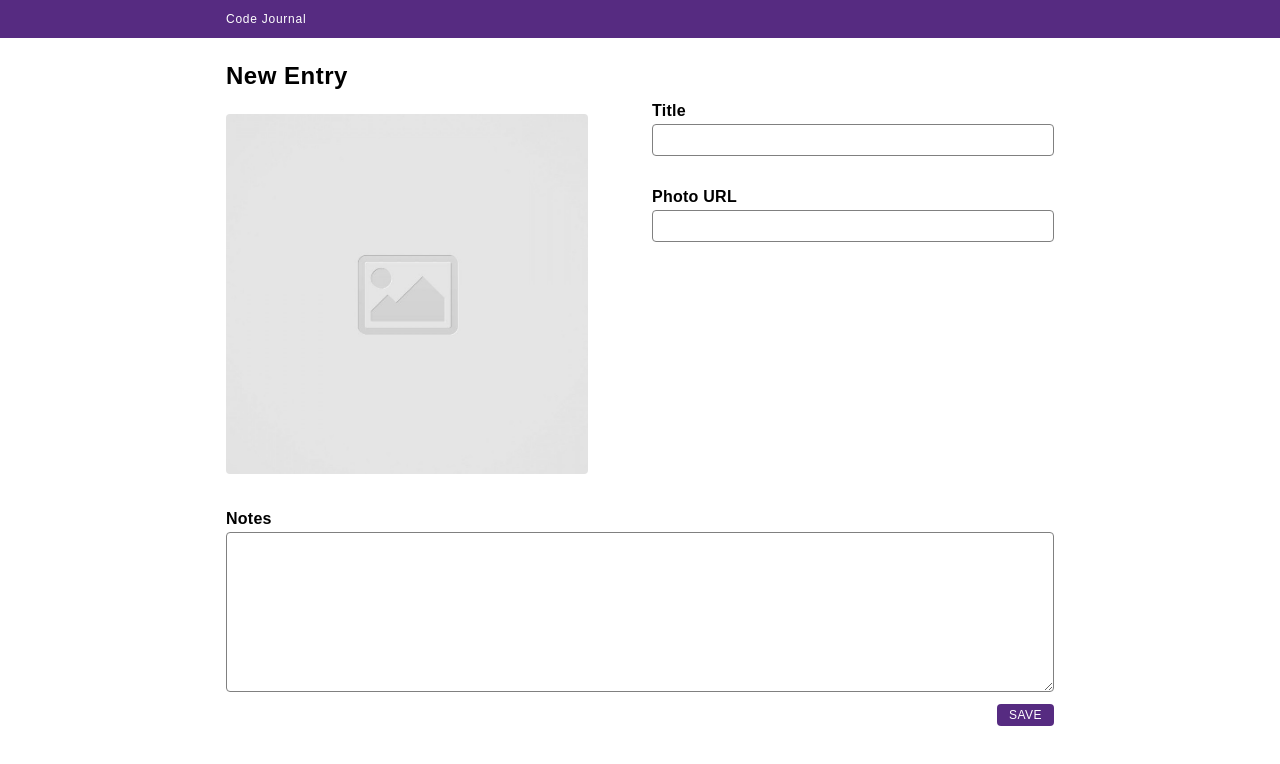
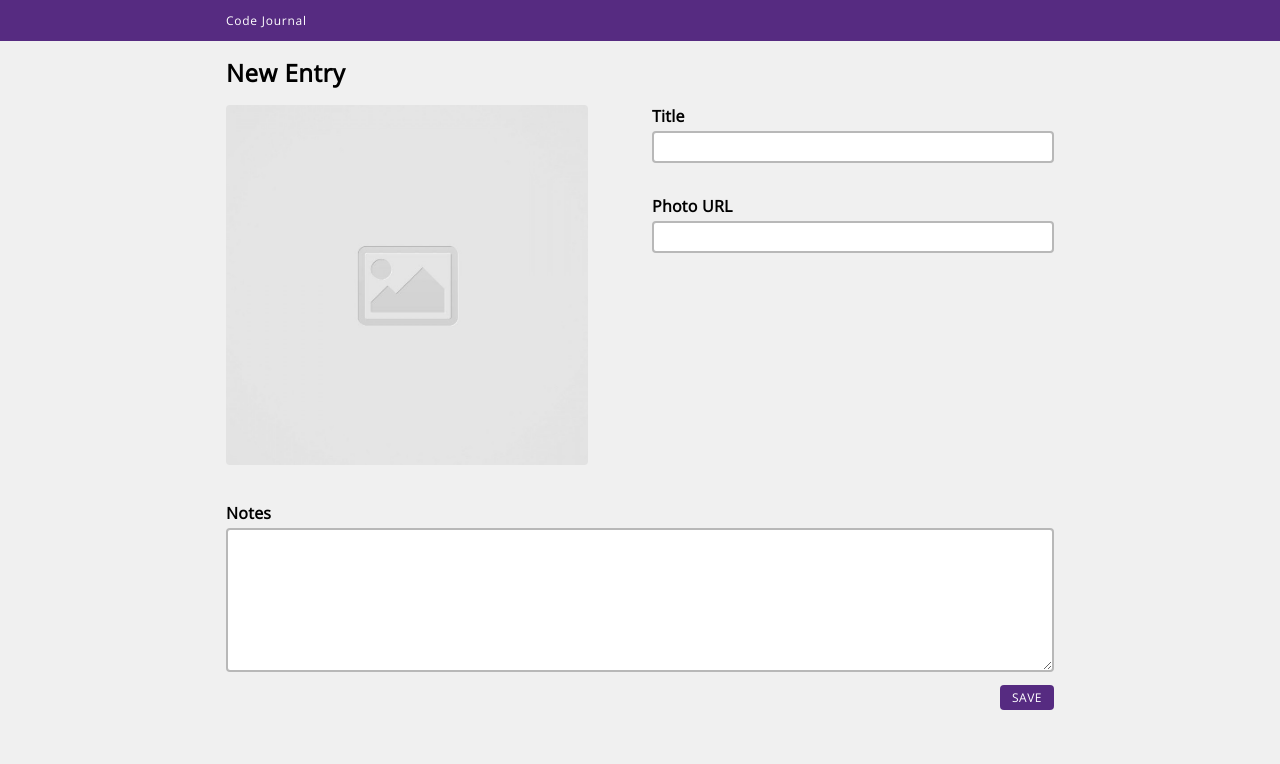
Before and after one commit to brandon-moy/code-journal, a website: page index.html in a window 1280 px wide. Drawn offline with nearby package versions, Linux system fonts and the light colour scheme.

```diff
--- a/css/styles.css
+++ b/css/styles.css
@@ -1,5 +1,6 @@
 body {
-  font-family: Awesome, sans-serif;
+  font-family: "Open Sans", sans-serif;
+  background-color: rgb(240, 240, 240);
 }
 
 .journal-head {
@@ -14,9 +15,10 @@
   padding: 0.1px;
 }
 
-h3 {
+.entry-header {
   font-size: 1.25em;
   letter-spacing: 0.5px;
+  line-height: 1rem;
 }
 
 .journal-image {
@@ -27,7 +29,7 @@
 
 .input-title {
   font-size: 0.75em;
-  font-weight: 600;
+  font-weight: 800;
   letter-spacing: 0.25px;
   display: inline-block;
   padding: 1rem 0 0.25rem;
@@ -36,16 +38,22 @@
 .user-input {
   width: 100%;
   height: 4vh;
-  border: 1px solid grey;
+  border: 2px solid rgb(184, 184, 184);
   border-radius: 0.25rem;
 }
 
+.user-input:focus {
+  outline: none;
+  border-color: rgb(86, 43, 129);
+}
+
 #notes {
-  height: 20vh;
+  height: 18vh;
 }
 
 .submit {
   color: white;
+  font-family: "Open Sans", sans-serif;
   background-color: rgb(86, 43, 129);
   font-size: 0.75em;
   letter-spacing: 0.5px;
@@ -62,7 +70,7 @@
     font-size: 0.75em;
   }
 
-  h3 {
+  .entry-header {
     font-size: 1.5em;
   }
 
@@ -76,7 +84,7 @@
     font-size: 1em;
   }
 
-  .column-half label:first-child {
+  #input-title {
     padding-top: 4rem;
   }
 }
--- a/index.html
+++ b/index.html
@@ -11,6 +11,7 @@
     integrity="sha512-9usAa10IRO0HhonpyAIVpjrylPvoDwiPUiKdWk5t3PyolY1cOd4DSE0Ga+ri4AuTroPR5aQvXU9xC6qOPnzFeg=="
     crossorigin="anonymous"
     referrerpolicy="no-referrer" />
+  <link href="https://fonts.googleapis.com/css2?family=Open+Sans&display=swap" rel="stylesheet">
   <link rel="stylesheet" href="css/reset.css">
   <link rel="stylesheet" href="css/layout.css">
   <link rel="stylesheet" href="css/styles.css">
@@ -29,19 +30,18 @@
         <form class="entry-form">
           <div class="row">
             <div class="column-half">
-              <h3>New Entry</h3>
+              <h3 class="entry-header">New Entry</h3>
               <img class="journal-image" src="images/placeholder-image-square.jpg">
             </div>
             <div class="column-half">
-              <!-- add required back to intputs -->
-              <label for="title" class="input-title">Title</label>
-              <input type="text" id="title" class="user-input">
+              <label for="title" class="input-title" id="input-title">Title</label>
+              <input type="text" id="title" class="user-input" required>
               <label for="img-url" class="input-title">Photo URL</label>
-              <input type="url" id="img-url" class="user-input">
+              <input type="url" id="img-url" class="user-input" required>
             </div>
             <div class="column-full">
               <label for="notes" class="input-title">Notes</label>
-              <textarea id="notes" class="user-input"></textarea>
+              <textarea id="notes" class="user-input" required></textarea>
               <button type="submit" class="submit">SAVE</button>
             </div>
           </div>
```
